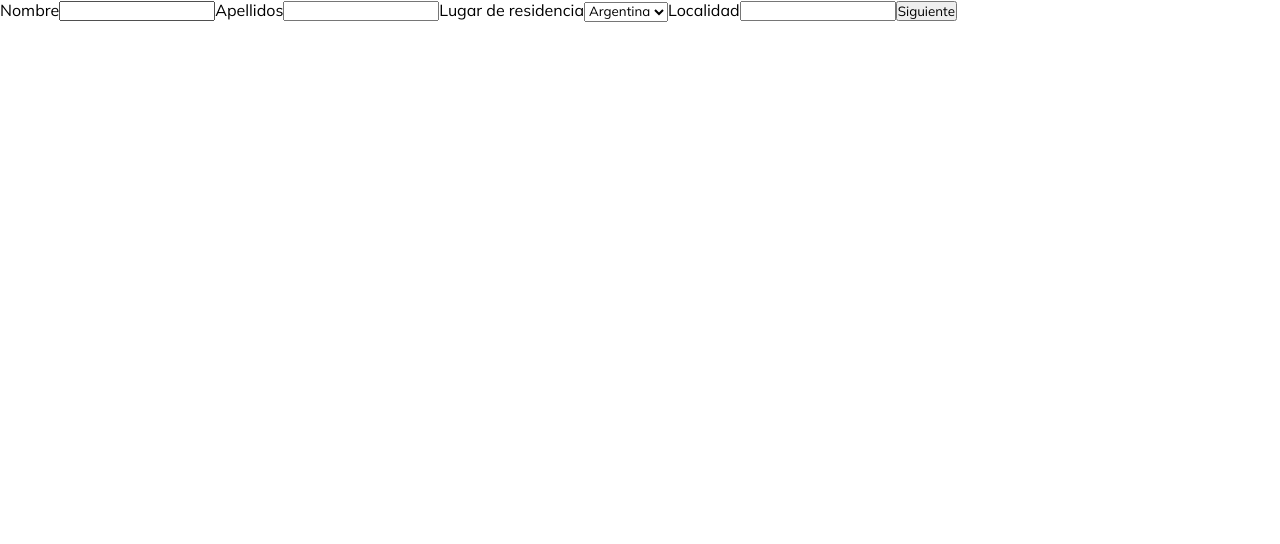
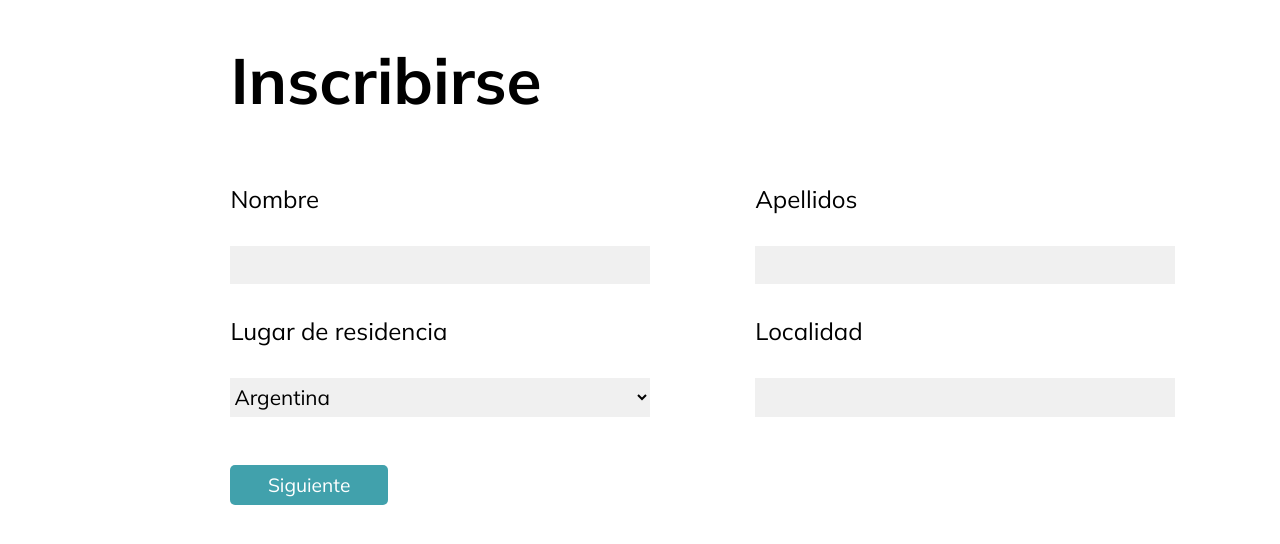
Before and after one commit to LectO-App/ruidea-frontend, a React (Create React App) app: page / in a window 1280 px wide. Shown: the top 544 px of the page. Built offline with nearby package versions, Linux system fonts and the light colour scheme.

Commit message:
Avances en el diseño del form.

```diff
--- a/src/components/Form.js
+++ b/src/components/Form.js
@@ -64,6 +64,7 @@ const Form = () => {
 
   return (
     <div>
+      <h1 className="titulo">Inscribirse</h1>
       <div className="barra-latera"></div>
       {showCurrentStep()}
     </div>
--- a/src/components/Paso1.js
+++ b/src/components/Paso1.js
@@ -21,8 +21,9 @@ const Paso1 = (props) => {
   };
 
   return (
-    <form>
+    <form className="formulario">
       <label htmlFor="nombre">Nombre</label>
+      <label htmlFor="apellidos">Apellidos</label>
       <input
         type="text"
         name="nombre"
@@ -30,7 +31,6 @@ const Paso1 = (props) => {
         value={valores.nombre}
         onChange={inputChange("nombre")}
       />
-      <label htmlFor="apellidos">Apellidos</label>
       <input
         type="text"
         name="apellidos"
@@ -39,10 +39,10 @@ const Paso1 = (props) => {
         onChange={inputChange("apellidos")}
       />
       <label htmlFor="lugar-residencia">Lugar de residencia</label>
+      <label htmlFor="localidad">Localidad</label>
       <select name="lugar-residencia" id="lugar-residencia">
         <option value="Argentina">Argentina</option>
       </select>
-      <label htmlFor="localidad">Localidad</label>
       <input
         type="text"
         name="localidad"
--- a/src/components/Paso2.js
+++ b/src/components/Paso2.js
@@ -27,8 +27,9 @@ const Paso2 = (props) => {
     pasoAnterior();
   };
   return (
-    <form>
+    <form className="formulario">
       <label htmlFor="numero-documento">Numero de documento</label>
+      <label htmlFor="fecha-nacimiento">Fecha de nacimiento</label>
       <input
         type="text"
         name="numero-documento"
@@ -36,7 +37,6 @@ const Paso2 = (props) => {
         value={valores.numeroDocumento}
         onChange={inputChange("numeroDocumento")}
       />
-      <label htmlFor="fecha-nacimiento">Fecha de nacimiento</label>
       <input
         type="date"
         name="fecha-nacimiento"
@@ -45,6 +45,7 @@ const Paso2 = (props) => {
         onChange={inputChange("fechaNacimiento")}
       />
       <label htmlFor="lugar-nacimiento">Lugar de nacimiento</label>
+      <label htmlFor="correo-electronico">Correo electrónico</label>
       <input
         type="text"
         name="lugar-nacimiento"
@@ -52,7 +53,7 @@ const Paso2 = (props) => {
         value={valores.lugarNacimiento}
         onChange={inputChange("lugarNacimiento")}
       />
-      <label htmlFor="correo-electronico">Correo electrónico</label>
+
       <input
         type="text"
         name="correo-electronico"
@@ -62,6 +63,7 @@ const Paso2 = (props) => {
       />
 
       <label htmlFor="correo-electronico">Verificar correo electrónico</label>
+      <label htmlFor="telefono">Numero de teléfono móvil</label>
       <input
         type="text"
         name="verificar-correo-electronico"
@@ -69,7 +71,6 @@ const Paso2 = (props) => {
         value={valores.verificarCorreoElectronico}
         onChange={inputChange("verificarCorreoElectronico")}
       />
-      <label htmlFor="telefono">Numero de teléfono móvil</label>
       <input
         type="text"
         name="telefono"
--- a/src/components/Paso3.js
+++ b/src/components/Paso3.js
@@ -25,7 +25,7 @@ const Paso3 = (props) => {
     pasoAnterior();
   };
   return (
-    <form>
+    <form className="radioform">
       <input
         type="checkbox"
         name="dislexia"
--- a/src/components/Paso4.js
+++ b/src/components/Paso4.js
@@ -1,4 +1,5 @@
 import React, { useEffect, useState } from "react";
+import upload from "../img/upload.png";
 
 const Paso4 = (props) => {
   const { siguientePaso, handleFormChange, formData, pasoAnterior } = props;
@@ -24,10 +25,11 @@ const Paso4 = (props) => {
     pasoAnterior();
   };
   return (
-    <form>
+    <form className="fileform">
       <input type="file" name="diagnostico" id="diagnostico" />
+      <label for="diagnostico">Diagnostico</label>
       <input type="file" name="dniPasaporte" id="dniPasaporte" />
-
+      <label for="dniPasaporte">DNI o Pasaporte</label>
       <input type="radio" name="acepto-recibir-info" id="acepto-recibir-info" />
       <label htmlFor="acepto-recibir-info">
         Acepto recibir información actualizada sobre dislexia y otras DEAs.
--- /dev/null
+++ b/src/css/form.scss
@@ -0,0 +1,106 @@
+    .titulo{
+        padding-left: 18vw;
+        padding-top: 5vh;
+        font-size: 4em;
+    }
+
+    .formulario{
+        display: flex;
+        flex-direction: row;
+        flex-wrap: wrap;
+        width: 100%;
+        padding-left: 18vw;
+        padding-top: 4vh;
+
+        label{
+            font-size: 1.5em;
+            width: 40%;
+            margin-right: 10%;
+            padding-bottom: 4vh;
+            padding-top: 4vh;
+        }
+        input[type=text],input[type=date],select{
+            font-size: 1.3em;
+            background: #F0F0F0;
+            width: 40%;
+            height: 3vw;
+            margin-right: 10%;
+            box-sizing: border-box;
+            border-width: 0px;
+
+        }
+        button{
+            background: #41A1AC;
+            width:15%;
+            height: 5vh;
+            margin-top: 6vh;
+            margin-right: 2vw;
+            color: white;
+            border-radius: 5px;
+            border-width: 0px;
+            font-size: 1.2em;
+        }
+    }
+    .radioform{
+        display: flex;
+        flex-direction: row;
+        flex-wrap: wrap;
+        width: 100%;
+        padding-left: 18vw;
+        padding-top: 4vh;
+        h1{
+            font-size: 1.5em;
+        }
+        input[type=checkbox]{
+            width: 10%;
+            height: 4vh;
+            margin-bottom: 4vh;
+            margin-top: 4vh;
+            margin-left: -3vw;
+
+        }
+        label{
+            font-size: 1.5em;
+            width: 90%;
+            margin-bottom: 4vh;
+            margin-top: 4vh;
+        }
+        button{
+            background: #41A1AC;
+            width:15%;
+            height: 5vh;
+            margin-top: 6vh;
+            margin-right: 2vw;
+            color: white;
+            border-radius: 5px;
+            border-width: 0px;
+            font-size: 1.2em;
+        }
+    }
+    .fileform{
+        display: flex;
+        flex-direction: row;
+        flex-wrap: wrap;
+        width: 50%;
+        padding-left: 18vw;
+        padding-top: 4vh;
+        input[type=file]{
+            width: 0.1px;
+        	height: 0.1px;
+	        opacity: 0;
+	        overflow: hidden;
+        	position: absolute;
+        	z-index: -1;
+        }
+        input[type=file] + label {
+            width: 100%;
+            height: 7vh;
+            font-size: 1.25em;
+            text-align: center ;
+           vertical-align: middle;
+            color: black;
+            background-color: $clrMainAccent;
+            line-height: 7vh;
+            display: inline-block;
+        }
+    }
--- a/src/css/style.scss
+++ b/src/css/style.scss
@@ -5,6 +5,7 @@
 @import "info";
 @import "footer";
 @import "dashboard";
+@import "form";
 
 * {
   margin: 0;
```
Also changed, not shown: src/img/upload.png (added), 1 other file (tests, documents, lock files or other folders).
